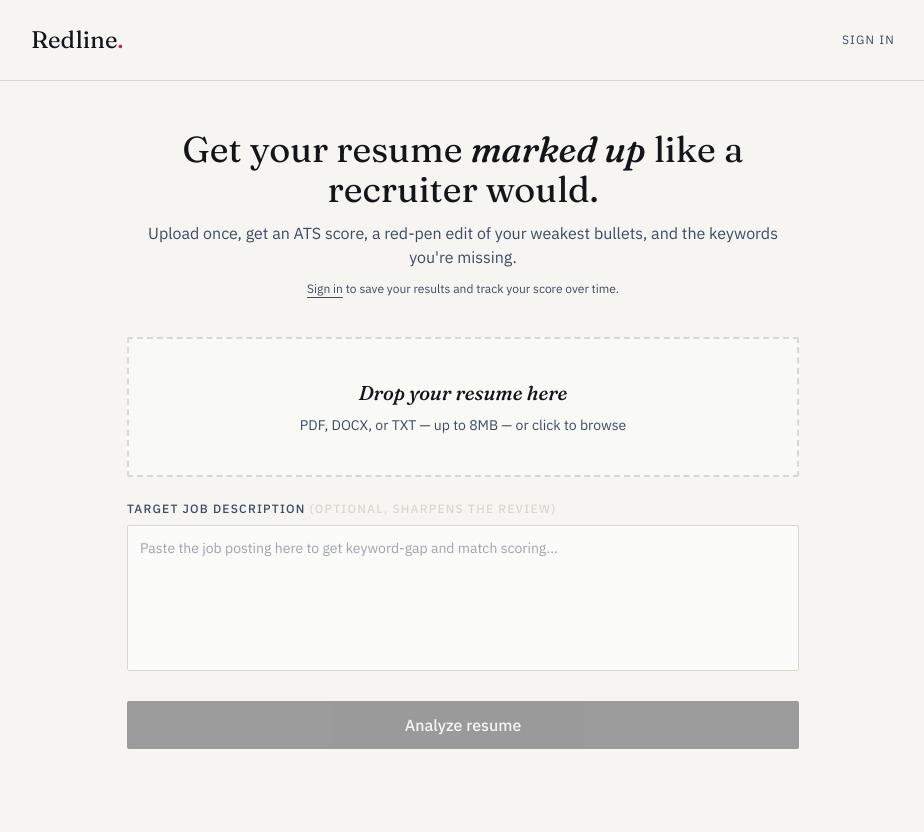
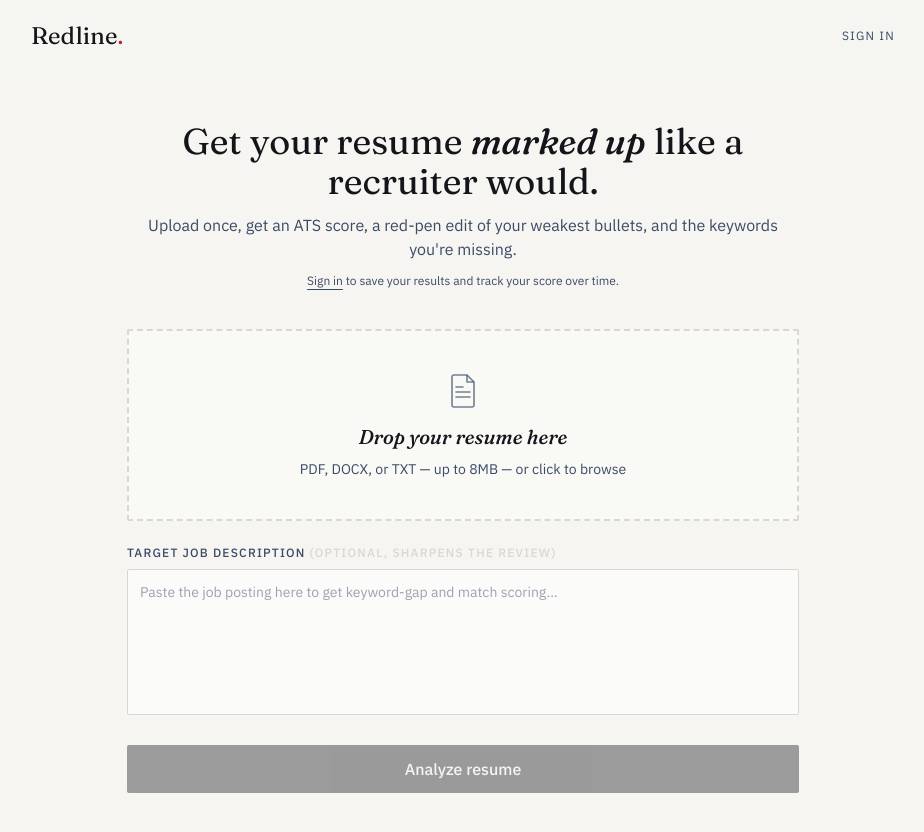
Before and after one commit to Shailesh103/AI-Resume-Analyzer, a React (Vite) app in the folder frontend/: page / in a window 1280 px wide. Shown: the top 832 px of the page, without its empty margins (177-1101 px from the left). Built offline with nearby package versions, Linux system fonts and the light colour scheme; no server answers.

Commit message:
ui upgrade and overflow handle

```diff
--- a/frontend/src/App.jsx
+++ b/frontend/src/App.jsx
@@ -6,34 +6,62 @@ import AuthForm from './components/AuthForm'
 import HistoryList from './components/HistoryList'
 import ResumeEditor from './components/ResumeEditor'
 
+
 const API_URL = import.meta.env.VITE_API_URL || 'http://localhost:8000'
+
+function NavLink({ active, onClick, children }) {
+  return (
+    <button
+      onClick={onClick}
+      className={`text-xs uppercase tracking-widest pb-0.5 border-b-2 transition-colors ${
+        active
+          ? 'text-redline border-redline'
+          : 'text-slate border-transparent hover:text-redline hover:border-redline/40'
+      }`}
+    >
+      {children}
+    </button>
+  )
+}
 
 function Header({ view, setView }) {
   const { user, logout, loading } = useAuth()
+  const [scrolled, setScrolled] = useState(false)
+
+  useEffect(() => {
+    function onScroll() {
+      setScrolled(window.scrollY > 4)
+    }
+    window.addEventListener('scroll', onScroll, { passive: true })
+    return () => window.removeEventListener('scroll', onScroll)
+  }, [])
 
   return (
-    <header className="border-b border-line py-6 mb-12">
-      <div className="max-w-4xl mx-auto px-4 flex items-center justify-between">
-        <button onClick={() => setView('analyze')} className="font-display text-2xl text-ink">
+    <header
+      className={`sticky top-0 z-20 bg-manuscript/90 backdrop-blur-sm border-b py-5 mb-12
+        transition-shadow ${scrolled ? 'border-line shadow-[0_2px_10px_-4px_rgba(20,21,26,0.15)]' : 'border-transparent'}`}
+    >
+      <div className="max-w-4xl mx-auto px-4 flex items-center justify-between gap-4">
+        <button onClick={() => setView('analyze')} className="font-display text-2xl text-ink shrink-0">
           Redline<span className="text-redline">.</span>
         </button>
 
-        <div className="flex items-center gap-5">
+        <div className="flex items-center gap-4 sm:gap-5 overflow-x-auto">
           {!loading && user && (
             <>
-              <button
-                onClick={() => setView('history')}
-                className="text-xs uppercase tracking-widest text-slate hover:text-redline"
-              >
+
+              <NavLink active={view === 'history'} onClick={() => setView('history')}>
                 History
-              </button>
-              <span className="text-xs text-slate">{user.email}</span>
+              </NavLink>
+              <span className="hidden sm:inline text-xs text-slate truncate max-w-[160px]">
+                {user.email}
+              </span>
               <button
                 onClick={() => {
                   logout()
                   setView('analyze')
                 }}
-                className="text-xs uppercase tracking-widest text-slate hover:text-redline"
+                className="text-xs uppercase tracking-widest text-slate hover:text-redline shrink-0"
               >
                 Sign out
               </button>
@@ -140,6 +168,8 @@ function MainContent({ view, setView }) {
     return <HistoryList onBack={() => setView('analyze')} />
   }
 
+
+
   if (result && editing) {
     return (
       <ResumeEditor
--- a/frontend/src/components/ScoreStamp.jsx
+++ b/frontend/src/components/ScoreStamp.jsx
@@ -4,7 +4,7 @@ function colorFor(score) {
   return { ring: '#C81E3A', text: '#C81E3A' } // redline = weak
 }
 
-export default function ScoreStamp({ label, score, size = 'lg' }) {
+export default function ScoreStamp({ label, score, size = 'lg', delayMs = 0 }) {
   const { ring, text } = colorFor(score)
   const dims = size === 'lg' ? 'w-32 h-32' : 'w-20 h-20'
   const fontSize = size === 'lg' ? 'text-4xl' : 'text-2xl'
@@ -13,8 +13,8 @@ export default function ScoreStamp({ label, score, size = 'lg' }) {
     <div className="flex flex-col items-center">
       <div
         className={`${dims} rounded-full border-[3px] flex items-center justify-center
-          -rotate-6 relative`}
-        style={{ borderColor: ring, color: text }}
+          relative animate-stamp-in`}
+        style={{ borderColor: ring, color: text, animationDelay: `${delayMs}ms` }}
       >
         <span className={`font-display font-semibold ${fontSize}`}>{score}</span>
       </div>
--- a/frontend/src/components/UploadForm.jsx
+++ b/frontend/src/components/UploadForm.jsx
@@ -1,4 +1,39 @@
 import { useState, useRef } from 'react'
+
+function DocumentIcon({ className }) {
+  return (
+    <svg
+      viewBox="0 0 40 40"
+      fill="none"
+      className={className}
+      xmlns="http://www.w3.org/2000/svg"
+    >
+      <path
+        d="M11 4h13l7 7v23a2 2 0 0 1-2 2H11a2 2 0 0 1-2-2V6a2 2 0 0 1 2-2Z"
+        stroke="currentColor"
+        strokeWidth="1.6"
+        strokeLinejoin="round"
+      />
+      <path d="M24 4v7h7" stroke="currentColor" strokeWidth="1.6" strokeLinejoin="round" />
+      <path d="M13 21h14M13 26h14M13 16h7" stroke="currentColor" strokeWidth="1.6" strokeLinecap="round" />
+    </svg>
+  )
+}
+
+function CheckStampIcon({ className }) {
+  return (
+    <svg viewBox="0 0 40 40" fill="none" className={className} xmlns="http://www.w3.org/2000/svg">
+      <circle cx="20" cy="20" r="17" stroke="currentColor" strokeWidth="1.6" />
+      <path
+        d="M13 20.5l4.5 4.5L27 15"
+        stroke="currentColor"
+        strokeWidth="1.8"
+        strokeLinecap="round"
+        strokeLinejoin="round"
+      />
+    </svg>
+  )
+}
 
 export default function UploadForm({ onAnalyze, loading, error }) {
   const [file, setFile] = useState(null)
@@ -33,8 +68,14 @@ export default function UploadForm({ onAnalyze, loading, error }) {
         onDragLeave={() => setDragActive(false)}
         onDrop={handleDrop}
         onClick={() => inputRef.current?.click()}
-        className={`cursor-pointer border-2 border-dashed rounded-sm p-10 text-center transition-colors
-          ${dragActive ? 'border-redline bg-redline/5' : 'border-line bg-white/40'}`}
+        role="button"
+        tabIndex={0}
+        onKeyDown={(e) => {
+          if (e.key === 'Enter' || e.key === ' ') inputRef.current?.click()
+        }}
+        className={`cursor-pointer border-2 border-dashed rounded-sm p-10 text-center
+          transition-all duration-200
+          ${dragActive ? 'border-redline bg-redline/5 scale-[1.01]' : 'border-line bg-white/40 hover:border-slate/50 hover:bg-white/60'}`}
       >
         <input
           ref={inputRef}
@@ -44,14 +85,18 @@ export default function UploadForm({ onAnalyze, loading, error }) {
           onChange={(e) => handleFile(e.target.files?.[0])}
         />
         {file ? (
-          <div>
-            <p className="font-mono text-sm text-ink">{file.name}</p>
+          <div className="flex flex-col items-center animate-fade-up">
+            <CheckStampIcon className="w-10 h-10 text-slate mb-3" />
+            <p className="font-mono text-sm text-ink break-all">{file.name}</p>
             <p className="text-xs text-slate mt-1">Click to choose a different file</p>
           </div>
         ) : (
-          <div>
+          <div className="flex flex-col items-center">
+            <DocumentIcon
+              className={`w-10 h-10 mb-3 transition-colors ${dragActive ? 'text-redline' : 'text-slate/70'}`}
+            />
             <p className="font-display text-xl text-ink italic">
-              Drop your resume here
+              {dragActive ? 'Drop it right here' : 'Drop your resume here'}
             </p>
             <p className="text-sm text-slate mt-2">
               PDF, DOCX, or TXT — up to 8MB — or click to browse
@@ -70,22 +115,31 @@ export default function UploadForm({ onAnalyze, loading, error }) {
           rows={6}
           placeholder="Paste the job posting here to get keyword-gap and match scoring…"
           className="w-full border border-line bg-white/60 rounded-sm p-3 text-sm font-body
-            focus:outline-none focus:ring-2 focus:ring-redline/40 focus:border-redline resize-none"
+            transition-colors focus:outline-none focus:ring-2 focus:ring-redline/40 focus:border-redline resize-none"
         />
       </div>
 
       {error && (
-        <p className="mt-4 text-sm text-redline border-l-2 border-redline pl-3">{error}</p>
+        <p className="mt-4 text-sm text-redline border-l-2 border-redline pl-3 animate-fade-up">
+          {error}
+        </p>
       )}
 
       <button
         type="submit"
         disabled={!file || loading}
         className="mt-6 w-full bg-ink text-manuscript font-body font-medium py-3 rounded-sm
-          hover:bg-redline transition-colors disabled:opacity-40 disabled:hover:bg-ink
-          disabled:cursor-not-allowed"
+          hover:bg-redline active:scale-[0.99] transition-all disabled:opacity-40
+          disabled:hover:bg-ink disabled:active:scale-100 disabled:cursor-not-allowed"
       >
-        {loading ? 'Marking up your resume…' : 'Analyze resume'}
+        {loading ? (
+          <span className="inline-flex items-center gap-2">
+            <span className="w-3.5 h-3.5 rounded-full border-2 border-manuscript/40 border-t-manuscript animate-spin" />
+            Marking up your resume…
+          </span>
+        ) : (
+          'Analyze resume'
+        )}
       </button>
     </form>
   )
--- a/frontend/src/index.css
+++ b/frontend/src/index.css
@@ -6,9 +6,89 @@ body {
   font-family: "IBM Plex Sans", sans-serif;
 }
 
+/* Visible keyboard focus everywhere, styled to match the red-pen theme */
+:focus-visible {
+  outline: 2px solid #c81e3a;
+  outline-offset: 2px;
+}
+
+/* Selection color matches the theme instead of the browser default blue */
+::selection {
+  background: rgba(200, 30, 58, 0.18);
+  color: #14151a;
+}
+
+/* Slim, quiet scrollbar (webkit) — the paper theme shouldn't fight a fat default bar */
+::-webkit-scrollbar {
+  width: 10px;
+  height: 10px;
+}
+::-webkit-scrollbar-track {
+  background: transparent;
+}
+::-webkit-scrollbar-thumb {
+  background: #dad7ce;
+  border-radius: 999px;
+  border: 2px solid #f6f5f1;
+}
+::-webkit-scrollbar-thumb:hover {
+  background: #b8b4a8;
+}
+
+/* Buttons/links get a quick, consistent transition by default */
+button,
+a {
+  transition: color 150ms ease, background-color 150ms ease, border-color 150ms ease,
+    opacity 150ms ease, transform 150ms ease;
+}
+
+@media (prefers-reduced-motion: reduce) {
+  *,
+  *::before,
+  *::after {
+    animation-duration: 0.001ms !important;
+    animation-iteration-count: 1 !important;
+    transition-duration: 0.001ms !important;
+  }
+}
+
 @layer utilities {
   .redline-underline {
     text-decoration: underline wavy #c81e3a;
     text-underline-offset: 3px;
   }
+
+  .animate-stamp-in {
+    animation: stamp-in 420ms cubic-bezier(0.2, 0.8, 0.3, 1.1) both;
+  }
+
+  .animate-fade-up {
+    animation: fade-up 380ms ease both;
+  }
 }
+
+@keyframes stamp-in {
+  0% {
+    opacity: 0;
+    transform: scale(0.6) rotate(-14deg);
+  }
+  60% {
+    opacity: 1;
+    transform: scale(1.06) rotate(-4deg);
+  }
+  100% {
+    opacity: 1;
+    transform: scale(1) rotate(-6deg);
+  }
+}
+
+@keyframes fade-up {
+  0% {
+    opacity: 0;
+    transform: translateY(6px);
+  }
+  100% {
+    opacity: 1;
+    transform: translateY(0);
+  }
+}
```
Also changed, not shown: frontend/src/components/HistoryList.jsx (+14 -6 lines), frontend/src/components/ResultsDashboard.jsx (+11 -11 lines), frontend/src/components/ResumeEditor.jsx (+5 -5 lines).
